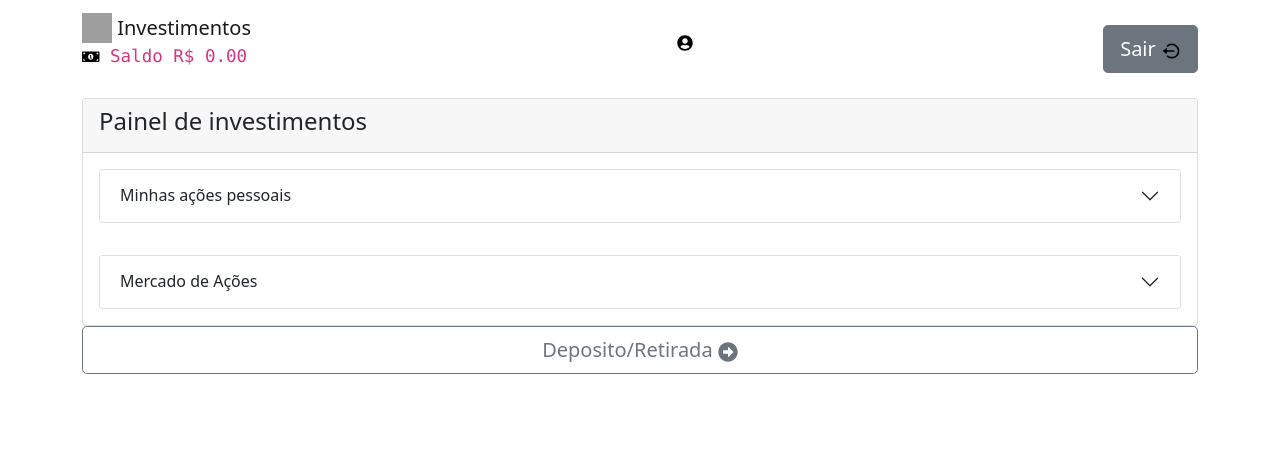
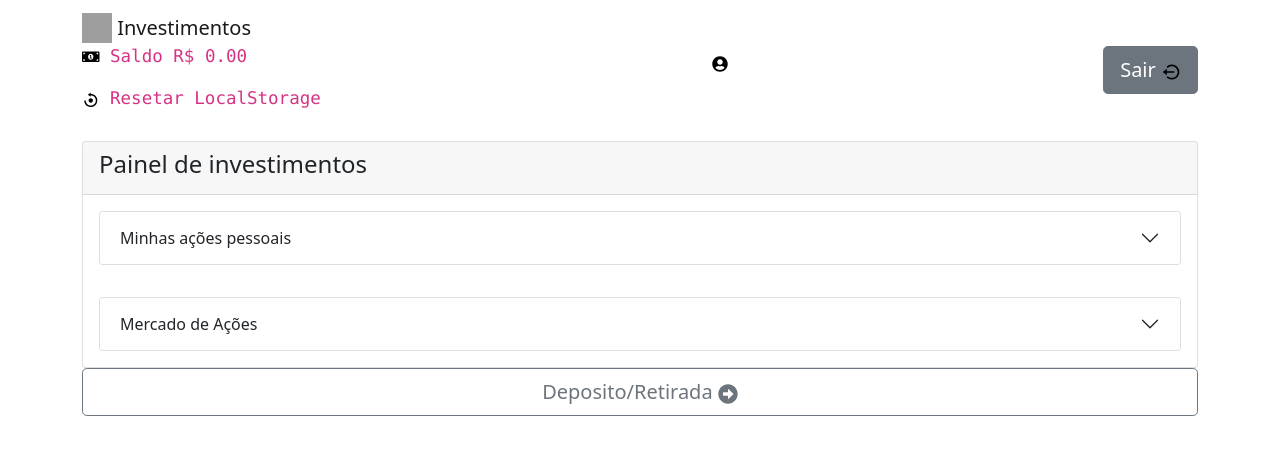
Before and after one commit to Underewarrr/xp-wallet, a React (Create React App) app: page /painel in a window 1280 px wide. Shown: the top 454 px of the page. Built offline with nearby package versions, Linux system fonts and the light colour scheme; grey boxes are pictures that could not be loaded.

Commit message:
Dev: Importado botão para resetar localStorage

```diff
--- a/src/component/Header.jsx
+++ b/src/component/Header.jsx
@@ -4,7 +4,8 @@ import Navbar from 'react-bootstrap/Navbar';
 import { FaMoneyBillAlt } from 'react-icons/fa';
 import Button from 'react-bootstrap/Button';
 import { FaArrowAltCircleLeft, FaUserCircle } from 'react-icons/fa';
-import { BiLogOutCircle } from 'react-icons/bi';
+import { BiLogOutCircle, BiReset } from 'react-icons/bi';
+
 import './styles/Header.css';
 
 const Header = () => {
@@ -33,7 +34,9 @@ function pushToLogout () {
     localStorage.removeItem('userEmail');
     localStorage.removeItem('userBalance');
     localStorage.removeItem('userStocks');
-    window.location.href = '/';
+    localStorage.removeItem('buyedStock');
+    window.location.reload();
+
 }
   return (
     <Navbar>
@@ -64,7 +67,22 @@ function pushToLogout () {
           }
           style={{ color: 'black', cursor: 'pointer' }}
           />
-           {' '}Saldo R$ {userBalance.toFixed(2)}</p></code>
+           {' '}Saldo R$ {userBalance.toFixed(2)}</p>
+           <p>
+          <BiReset
+          onClick={
+            () => {
+              localStorage.removeItem('userEmail');
+              localStorage.removeItem('userBalance');
+              localStorage.removeItem('userStocks');
+              localStorage.removeItem('buyedStock');
+              window.location.reload();
+            }
+          }
+          style={{ color: 'black', cursor: 'pointer' }}
+          />
+           {' '}Resetar LocalStorage</p>
+           </code>
 
       </Navbar.Brand>
       <Navbar.Toggle />
```
